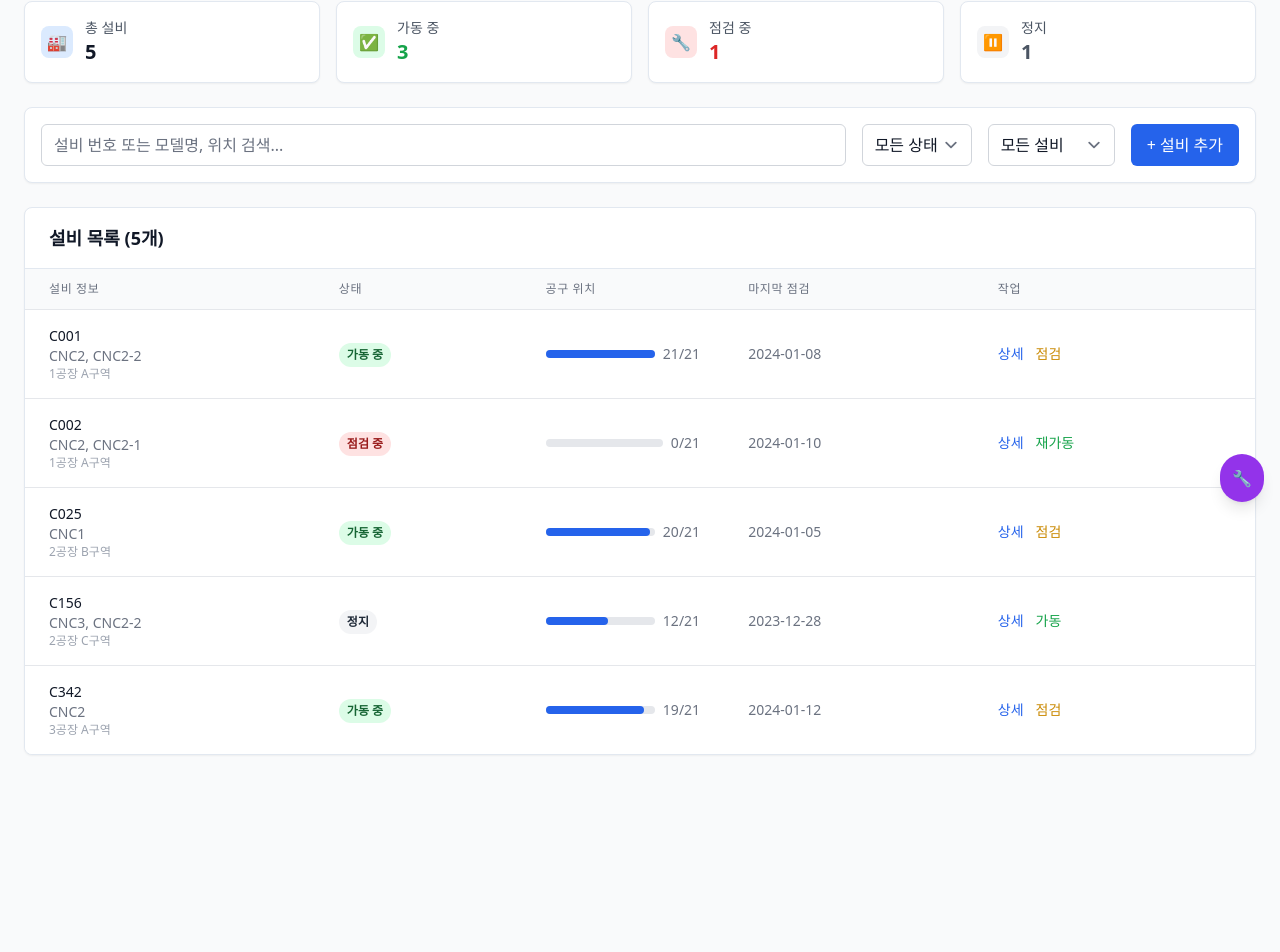
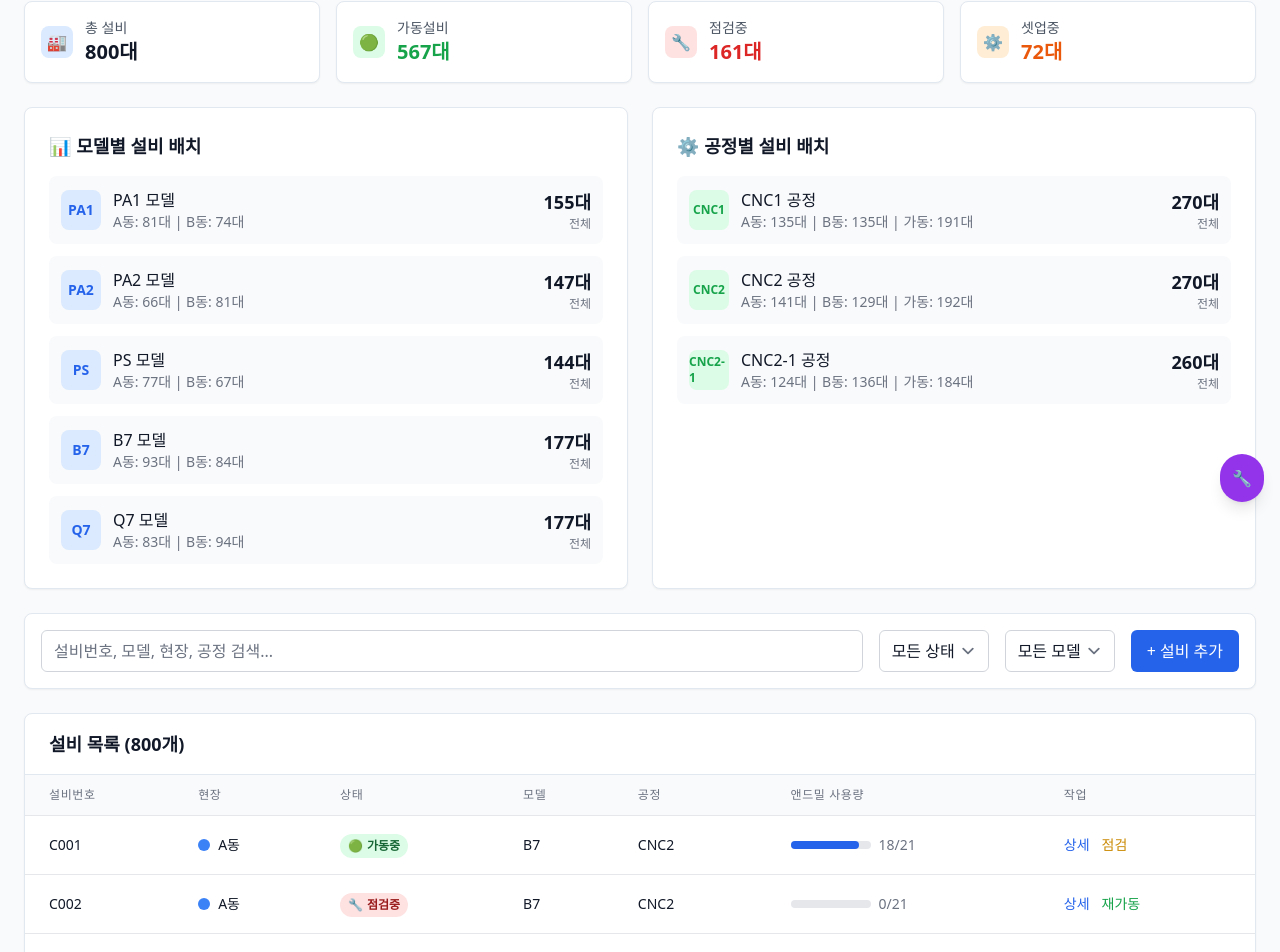
Before and after one commit to batman3101/ENDMILL-MANAGEMENT, a Next.js app: page /dashboard/equipment in a window 1280 px wide. Shown: the part 282-1234 px from the top of the page. Before the commit the page ends 1061 px from the top, so only its background shows below. Built offline with nearby package versions, Linux system fonts and the light colour scheme.

Commit message:
feat: 설비관리 모듈 1단계 개선

```diff
--- a/app/dashboard/equipment/page.tsx
+++ b/app/dashboard/equipment/page.tsx
@@ -5,11 +5,11 @@
 // 로컬 상태용 타입 정의
 interface Equipment {
   id: string
-  modelCode: string
-  equipmentNumber: number
-  status: 'active' | 'maintenance' | 'offline'
-  location: string
-  processes: string[]
+  equipmentNumber: string // C001-C800
+  location: 'A동' | 'B동'
+  status: '가동중' | '점검중' | '셋업중'
+  currentModel: string // 현재 생산 모델
+  process: string // CNC1, CNC2, CNC2-1 등
   toolPositions: {
     used: number
     total: number
@@ -17,59 +17,51 @@
   lastMaintenance: string
 }
 
+// 800대 설비 데이터 생성 함수
+const generateEquipmentData = (): Equipment[] => {
+  const equipments: Equipment[] = []
+  const models = ['PA1', 'PA2', 'PS', 'B7', 'Q7']
+  const processes = ['CNC1', 'CNC2', 'CNC2-1']
+  const locations: ('A동' | 'B동')[] = ['A동', 'B동']
+  const statuses: ('가동중' | '점검중' | '셋업중')[] = ['가동중', '점검중', '셋업중']
+
+  for (let i = 1; i <= 800; i++) {
+    const equipmentNumber = `C${i.toString().padStart(3, '0')}`
+    const location = i <= 400 ? 'A동' : 'B동'
+    const currentModel = models[Math.floor(Math.random() * models.length)]
+    const process = processes[Math.floor(Math.random() * processes.length)]
+
+    // 상태 분포: 가동중 70%, 점검중 20%, 셋업중 10%
+    let status: '가동중' | '점검중' | '셋업중'
+    const rand = Math.random()
+    if (rand < 0.7) status = '가동중'
+    else if (rand < 0.9) status = '점검중'
+    else status = '셋업중'
+
+    // 앤드밀 사용량: 점검중이면 0, 나머지는 15-21개
+    const used = status === '점검중' ? 0 : Math.floor(Math.random() * 7) + 15
+
+    // 마지막 점검일
+    const lastMaintenanceDate = new Date()
+    lastMaintenanceDate.setDate(lastMaintenanceDate.getDate() - Math.floor(Math.random() * 30))
+
+    equipments.push({
+      id: i.toString(),
+      equipmentNumber,
+      location,
+      status,
+      currentModel,
+      process,
+      toolPositions: { used, total: 21 },
+      lastMaintenance: lastMaintenanceDate.toISOString().split('T')[0]
+    })
+  }
+
+  return equipments
+}
+
 // 샘플 데이터
-const initialEquipments: Equipment[] = [
-  {
-    id: '1',
-    modelCode: 'C001',
-    equipmentNumber: 1,
-    status: 'active',
-    location: '1공장 A구역',
-    processes: ['CNC2', 'CNC2-2'],
-    toolPositions: { used: 21, total: 21 },
-    lastMaintenance: '2024-01-08'
-  },
-  {
-    id: '2',
-    modelCode: 'C002',
-    equipmentNumber: 2,
-    status: 'maintenance',
-    location: '1공장 A구역',
-    processes: ['CNC2', 'CNC2-1'],
-    toolPositions: { used: 0, total: 21 },
-    lastMaintenance: '2024-01-10'
-  },
-  {
-    id: '3',
-    modelCode: 'C025',
-    equipmentNumber: 25,
-    status: 'active',
-    location: '2공장 B구역',
-    processes: ['CNC1'],
-    toolPositions: { used: 20, total: 21 },
-    lastMaintenance: '2024-01-05'
-  },
-  {
-    id: '4',
-    modelCode: 'C156',
-    equipmentNumber: 156,
-    status: 'offline',
-    location: '2공장 C구역',
-    processes: ['CNC3', 'CNC2-2'],
-    toolPositions: { used: 12, total: 21 },
-    lastMaintenance: '2023-12-28'
-  },
-  {
-    id: '5',
-    modelCode: 'C342',
-    equipmentNumber: 342,
-    status: 'active',
-    location: '3공장 A구역',
-    processes: ['CNC2'],
-    toolPositions: { used: 19, total: 21 },
-    lastMaintenance: '2024-01-12'
-  }
-]
+const initialEquipments: Equipment[] = generateEquipmentData()
 
 export default function EquipmentPage() {
   const [equipments, setEquipments] = useState<Equipment[]>(initialEquipments)
@@ -82,12 +74,13 @@
   const filteredEquipments = useMemo(() => {
     return equipments.filter(equipment => {
       const matchesSearch = searchTerm === '' ||
-        equipment.modelCode.toLowerCase().includes(searchTerm.toLowerCase()) ||
-        equipment.equipmentNumber.toString().includes(searchTerm) ||
-        equipment.location.toLowerCase().includes(searchTerm.toLowerCase())
+        equipment.equipmentNumber.toLowerCase().includes(searchTerm.toLowerCase()) ||
+        equipment.currentModel.toLowerCase().includes(searchTerm.toLowerCase()) ||
+        equipment.location.toLowerCase().includes(searchTerm.toLowerCase()) ||
+        equipment.process.toLowerCase().includes(searchTerm.toLowerCase())
 
       const matchesStatus = statusFilter === '' || equipment.status === statusFilter
-      const matchesModel = modelFilter === '' || equipment.modelCode === modelFilter
+      const matchesModel = modelFilter === '' || equipment.currentModel === modelFilter
 
       return matchesSearch && matchesStatus && matchesModel
     })
@@ -96,27 +89,27 @@
   // 상태별 색상
   const getStatusBadge = (status: Equipment['status']) => {
     switch (status) {
-      case 'active':
+      case '가동중':
         return 'bg-green-100 text-green-800'
-      case 'maintenance':
+      case '점검중':
         return 'bg-red-100 text-red-800'
-      case 'offline':
-        return 'bg-gray-100 text-gray-800'
+      case '셋업중':
+        return 'bg-orange-100 text-orange-800'
       default:
         return 'bg-gray-100 text-gray-800'
     }
   }
 
-  const getStatusText = (status: Equipment['status']) => {
+  const getStatusIcon = (status: Equipment['status']) => {
     switch (status) {
-      case 'active':
-        return '가동 중'
-      case 'maintenance':
-        return '점검 중'
-      case 'offline':
-        return '정지'
+      case '가동중':
+        return '🟢'
+      case '점검중':
+        return '🔧'
+      case '셋업중':
+        return '⚙️'
       default:
-        return '알 수 없음'
+        return '❓'
     }
   }
 
@@ -133,7 +126,7 @@
         <p className="text-gray-600">800대 CNC 설비 현황 및 관리</p>
       </div>
 
-      {/* 통계 카드 */}
+      {/* 상단 설비 상태 카드 */}
       <div className="grid grid-cols-1 md:grid-cols-4 gap-4">
         <div className="bg-white p-4 rounded-lg shadow-sm border">
           <div className="flex items-center">
@@ -142,7 +135,7 @@
             </div>
             <div>
               <p className="text-sm text-gray-600">총 설비</p>
-              <p className="text-xl font-bold text-gray-900">{equipments.length}</p>
+              <p className="text-xl font-bold text-gray-900">{equipments.length}대</p>
             </div>
           </div>
         </div>
@@ -150,12 +143,12 @@
         <div className="bg-white p-4 rounded-lg shadow-sm border">
           <div className="flex items-center">
             <div className="w-8 h-8 bg-green-100 rounded-lg flex items-center justify-center mr-3">
-              ✅
+              🟢
             </div>
             <div>
-              <p className="text-sm text-gray-600">가동 중</p>
+              <p className="text-sm text-gray-600">가동설비</p>
               <p className="text-xl font-bold text-green-600">
-                {equipments.filter(eq => eq.status === 'active').length}
+                {equipments.filter(eq => eq.status === '가동중').length}대
               </p>
             </div>
           </div>
@@ -167,9 +160,9 @@
               🔧
             </div>
             <div>
-              <p className="text-sm text-gray-600">점검 중</p>
+              <p className="text-sm text-gray-600">점검중</p>
               <p className="text-xl font-bold text-red-600">
-                {equipments.filter(eq => eq.status === 'maintenance').length}
+                {equipments.filter(eq => eq.status === '점검중').length}대
               </p>
             </div>
           </div>
@@ -177,15 +170,83 @@
 
         <div className="bg-white p-4 rounded-lg shadow-sm border">
           <div className="flex items-center">
-            <div className="w-8 h-8 bg-gray-100 rounded-lg flex items-center justify-center mr-3">
-              ⏸️
+            <div className="w-8 h-8 bg-orange-100 rounded-lg flex items-center justify-center mr-3">
+              ⚙️
             </div>
             <div>
-              <p className="text-sm text-gray-600">정지</p>
-              <p className="text-xl font-bold text-gray-600">
-                {equipments.filter(eq => eq.status === 'offline').length}
+              <p className="text-sm text-gray-600">셋업중</p>
+              <p className="text-xl font-bold text-orange-600">
+                {equipments.filter(eq => eq.status === '셋업중').length}대
               </p>
             </div>
+          </div>
+        </div>
+      </div>
+
+      {/* 모델별/공정별 설비 배치 현황 */}
+      <div className="grid grid-cols-1 lg:grid-cols-2 gap-6">
+        {/* 모델별 배치 현황 */}
+        <div className="bg-white p-6 rounded-lg shadow-sm border">
+          <h3 className="text-lg font-semibold text-gray-900 mb-4">📊 모델별 설비 배치</h3>
+          <div className="space-y-3">
+            {['PA1', 'PA2', 'PS', 'B7', 'Q7'].map(model => {
+              const modelEquipments = equipments.filter(eq => eq.currentModel === model)
+              const aCount = modelEquipments.filter(eq => eq.location === 'A동').length
+              const bCount = modelEquipments.filter(eq => eq.location === 'B동').length
+              const total = modelEquipments.length
+
+              return (
+                <div key={model} className="flex items-center justify-between p-3 bg-gray-50 rounded-lg">
+                  <div className="flex items-center">
+                    <div className="w-10 h-10 bg-blue-100 rounded-lg flex items-center justify-center mr-3">
+                      <span className="text-sm font-bold text-blue-600">{model}</span>
+                    </div>
+                    <div>
+                      <p className="font-medium text-gray-900">{model} 모델</p>
+                      <p className="text-sm text-gray-500">A동: {aCount}대 | B동: {bCount}대</p>
+                    </div>
+                  </div>
+                  <div className="text-right">
+                    <p className="text-lg font-bold text-gray-900">{total}대</p>
+                    <p className="text-xs text-gray-500">전체</p>
+                  </div>
+                </div>
+              )
+            })}
+          </div>
+        </div>
+
+        {/* 공정별 배치 현황 */}
+        <div className="bg-white p-6 rounded-lg shadow-sm border">
+          <h3 className="text-lg font-semibold text-gray-900 mb-4">⚙️ 공정별 설비 배치</h3>
+          <div className="space-y-3">
+            {['CNC1', 'CNC2', 'CNC2-1'].map(process => {
+              const processEquipments = equipments.filter(eq => eq.process === process)
+              const aCount = processEquipments.filter(eq => eq.location === 'A동').length
+              const bCount = processEquipments.filter(eq => eq.location === 'B동').length
+              const total = processEquipments.length
+              const activeCount = processEquipments.filter(eq => eq.status === '가동중').length
+
+              return (
+                <div key={process} className="flex items-center justify-between p-3 bg-gray-50 rounded-lg">
+                  <div className="flex items-center">
+                    <div className="w-10 h-10 bg-green-100 rounded-lg flex items-center justify-center mr-3">
+                      <span className="text-xs font-bold text-green-600">{process}</span>
+                    </div>
+                    <div>
+                      <p className="font-medium text-gray-900">{process} 공정</p>
+                      <p className="text-sm text-gray-500">
+                        A동: {aCount}대 | B동: {bCount}대 | 가동: {activeCount}대
+                      </p>
+                    </div>
+                  </div>
+                  <div className="text-right">
+                    <p className="text-lg font-bold text-gray-900">{total}대</p>
+                    <p className="text-xs text-gray-500">전체</p>
+                  </div>
+                </div>
+              )
+            })}
           </div>
         </div>
       </div>
@@ -196,7 +257,7 @@
           <div className="flex-1">
             <input
               type="text"
-              placeholder="설비 번호 또는 모델명, 위치 검색..."
+              placeholder="설비번호, 모델, 현장, 공정 검색..."
               value={searchTerm}
               onChange={(e) => setSearchTerm(e.target.value)}
               className="w-full px-3 py-2 border border-gray-300 rounded-md focus:outline-none focus:ring-2 focus:ring-blue-500"
@@ -209,9 +270,9 @@
               className="px-3 py-2 pr-8 border border-gray-300 rounded-md focus:outline-none focus:ring-2 focus:ring-blue-500"
             >
               <option value="">모든 상태</option>
-              <option value="active">가동 중</option>
-              <option value="maintenance">점검 중</option>
-              <option value="offline">정지</option>
+              <option value="가동중">가동중</option>
+              <option value="점검중">점검중</option>
+              <option value="셋업중">셋업중</option>
             </select>
           </div>
           <div>
@@ -220,15 +281,12 @@
               onChange={(e) => setModelFilter(e.target.value)}
               className="px-3 py-2 pr-8 border border-gray-300 rounded-md focus:outline-none focus:ring-2 focus:ring-blue-500"
             >
-              <option value="">모든 설비</option>
-              <option value="C001-C100">C001-C100</option>
-              <option value="C101-C200">C101-C200</option>
-              <option value="C201-C300">C201-C300</option>
-              <option value="C301-C400">C301-C400</option>
-              <option value="C401-C500">C401-C500</option>
-              <option value="C501-C600">C501-C600</option>
-              <option value="C601-C700">C601-C700</option>
-              <option value="C701-C800">C701-C800</option>
+              <option value="">모든 모델</option>
+              <option value="PA1">PA1</option>
+              <option value="PA2">PA2</option>
+              <option value="PS">PS</option>
+              <option value="B7">B7</option>
+              <option value="Q7">Q7</option>
             </select>
           </div>
           <button
@@ -252,16 +310,22 @@
             <thead className="bg-gray-50">
               <tr>
                 <th className="px-6 py-3 text-left text-xs font-medium text-gray-500 uppercase tracking-wider">
-                  설비 정보
+                  설비번호
+                </th>
+                <th className="px-6 py-3 text-left text-xs font-medium text-gray-500 uppercase tracking-wider">
+                  현장
                 </th>
                 <th className="px-6 py-3 text-left text-xs font-medium text-gray-500 uppercase tracking-wider">
                   상태
                 </th>
                 <th className="px-6 py-3 text-left text-xs font-medium text-gray-500 uppercase tracking-wider">
-                  공구 위치
+                  모델
                 </th>
                 <th className="px-6 py-3 text-left text-xs font-medium text-gray-500 uppercase tracking-wider">
-                  마지막 점검
+                  공정
+                </th>
+                <th className="px-6 py-3 text-left text-xs font-medium text-gray-500 uppercase tracking-wider">
+                  앤드밀 사용량
                 </th>
                 <th className="px-6 py-3 text-left text-xs font-medium text-gray-500 uppercase tracking-wider">
                   작업
@@ -271,23 +335,47 @@
             <tbody className="bg-white divide-y divide-gray-200">
               {filteredEquipments.map((equipment) => (
                 <tr key={equipment.id} className="hover:bg-gray-50">
+                  {/* 설비번호 */}
                   <td className="px-6 py-4 whitespace-nowrap">
-                    <div>
-                      <div className="text-sm font-medium text-gray-900">
-                        {equipment.modelCode}
-                      </div>
-                      <div className="text-sm text-gray-500">{equipment.processes.join(', ')}</div>
-                      <div className="text-xs text-gray-400">{equipment.location}</div>
+                    <div className="text-sm font-medium text-gray-900">
+                      {equipment.equipmentNumber}
                     </div>
                   </td>
+
+                  {/* 현장 */}
                   <td className="px-6 py-4 whitespace-nowrap">
-                    <span className={`inline-flex px-2 py-1 text-xs font-semibold rounded-full ${getStatusBadge(equipment.status)}`}>
-                      {getStatusText(equipment.status)}
+                    <div className="flex items-center">
+                      <div className={`w-3 h-3 rounded-full mr-2 ${equipment.location === 'A동' ? 'bg-blue-500' : 'bg-green-500'}`}></div>
+                      <span className="text-sm text-gray-900">{equipment.location}</span>
+                    </div>
+                  </td>
+
+                  {/* 상태 */}
+                  <td className="px-6 py-4 whitespace-nowrap">
+                    <span className={`inline-flex items-center px-2 py-1 text-xs font-semibold rounded-full ${getStatusBadge(equipment.status)}`}>
+                      <span className="mr-1">{getStatusIcon(equipment.status)}</span>
+                      {equipment.status}
                     </span>
                   </td>
+
+                  {/* 모델 */}
+                  <td className="px-6 py-4 whitespace-nowrap">
+                    <div className="text-sm font-medium text-gray-900">
+                      {equipment.currentModel}
+                    </div>
+                  </td>
+
+                  {/* 공정 */}
+                  <td className="px-6 py-4 whitespace-nowrap">
+                    <div className="text-sm text-gray-900">
+                      {equipment.process}
+                    </div>
+                  </td>
+
+                  {/* 앤드밀 사용량 */}
                   <td className="px-6 py-4 whitespace-nowrap text-sm text-gray-500">
                     <div className="flex items-center">
-                      <div className="w-full bg-gray-200 rounded-full h-2 mr-2">
+                      <div className="w-20 bg-gray-200 rounded-full h-2 mr-2">
                         <div
                           className="bg-blue-600 h-2 rounded-full"
                           style={{width: `${(equipment.toolPositions.used / equipment.toolPositions.total) * 100}%`}}
@@ -298,33 +386,32 @@
                       </span>
                     </div>
                   </td>
-                  <td className="px-6 py-4 whitespace-nowrap text-sm text-gray-500">
-                    {equipment.lastMaintenance}
-                  </td>
+
+                  {/* 작업 */}
                   <td className="px-6 py-4 whitespace-nowrap text-sm">
                     <button className="text-blue-600 hover:text-blue-800 mr-3">상세</button>
 
-                    {equipment.status === 'active' && (
+                    {equipment.status === '가동중' && (
                       <button
-                        onClick={() => handleStatusChange(equipment.id, 'maintenance')}
+                        onClick={() => handleStatusChange(equipment.id, '점검중')}
                         className="text-yellow-600 hover:text-yellow-800 mr-3"
                       >
                         점검
                       </button>
                     )}
 
-                    {equipment.status === 'maintenance' && (
+                    {equipment.status === '점검중' && (
                       <button
-                        onClick={() => handleStatusChange(equipment.id, 'active')}
+                        onClick={() => handleStatusChange(equipment.id, '가동중')}
                         className="text-green-600 hover:text-green-800 mr-3"
                       >
                         재가동
                       </button>
                     )}
 
-                    {equipment.status === 'offline' && (
+                    {equipment.status === '셋업중' && (
                       <button
-                        onClick={() => handleStatusChange(equipment.id, 'active')}
+                        onClick={() => handleStatusChange(equipment.id, '가동중')}
                         className="text-green-600 hover:text-green-800 mr-3"
                       >
                         가동
```
